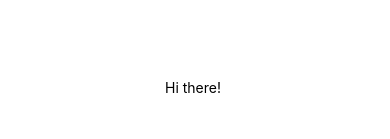
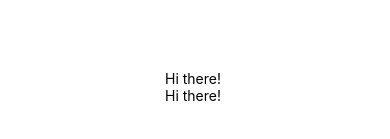
Before and after one commit to abimaelst/MealsToGo, a React Native app: screen / in a window 390 px wide. Shown: the part 335-474 px from the top of the page. Built offline with nearby package versions, Linux system fonts and the light colour scheme.

Commit message:
add new text

```diff
--- a/App.js
+++ b/App.js
@@ -6,6 +6,7 @@ export default function App() {
   return (
     <SafeAreaView style={styles.container}>
       <View>
+        <Text>Hi there! </Text>
         <Text>Hi there! </Text>
       </View>
       <ExpoStatusBar style="auto" />
--- a/package.json
+++ b/package.json
@@ -22,7 +22,8 @@
     "eslint": "^8.22.0",
     "husky": "^8.0.1",
     "lint-staged": "^13.0.3",
-    "prettier": "^2.7.1"
+    "prettier": "^2.7.1",
+    "pretty-quick": "^3.1.3"
   },
   "private": true
 }
```
Also changed, not shown: 2 other files (tests, documents, lock files or other folders).
